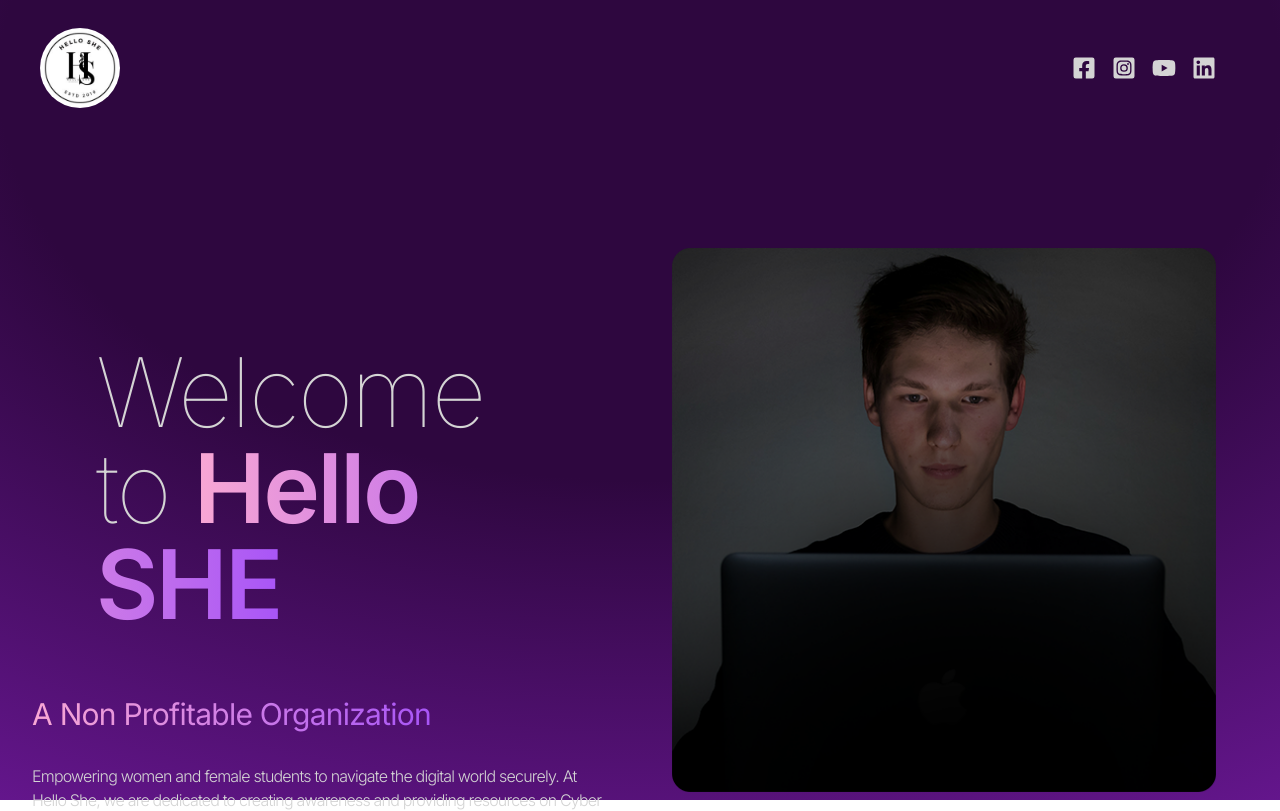
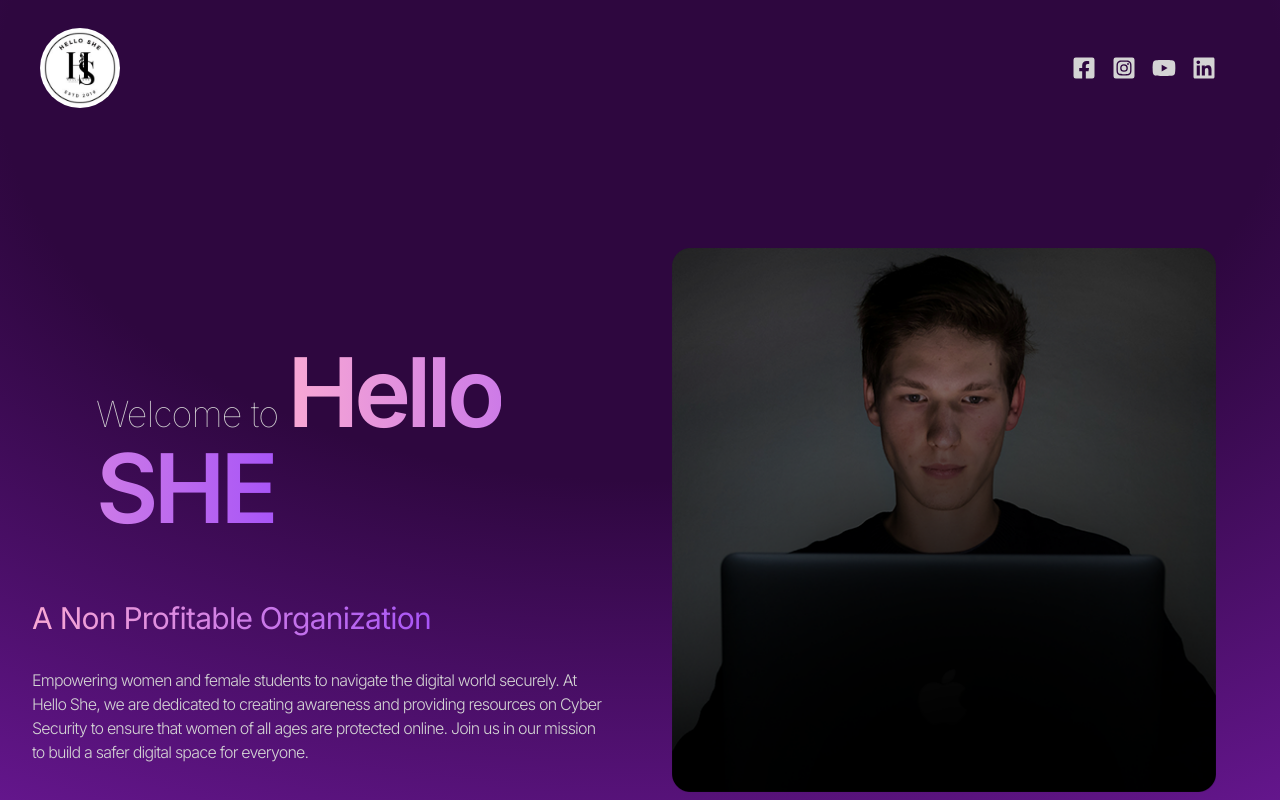
Before and after one commit to ashiful2002/practice, a React (Create React App) app: page / in a window 1280 px wide. Shown: the top 811 px of the page. Built offline with nearby package versions, Linux system fonts and the light colour scheme.

Commit message:
h1 adjusted

```diff
--- a/src/Components/Hero.jsx
+++ b/src/Components/Hero.jsx
@@ -10,7 +10,7 @@
             <div className="flex flex-wrap">
                 <div className="w-full lg:w-1/2">
                     <div className="flex flex-col items-center lg:items-start">
-                        <h1  className='p-16 text-5xl font-thin tracking-tight lg:mt-16 lg:text-8xl'>Welcome to <span className='bg-gradient-to-r from-pink-300 to-purple-500 bg-clip-text text-transparent font-semibold tracking-tight '>Hello SHE</span>
+                        <h1  className='p-16 text-3xl font-thin tracking-tight lg:mt-16 lg:text-4xl block'>Welcome to <span className='bg-gradient-to-r from-pink-300 to-purple-500 bg-clip-text text-5xl lg:text-8xl text-transparent font-semibold tracking-tighter '>Hello SHE</span>
                         </h1>
                         <p
                             className='bg-gradient-to-r from-pink-300 to-purple-500 bg-clip-text text-transparent text-3xl tracking-tight '>A Non Profitable Organization</p>
```
